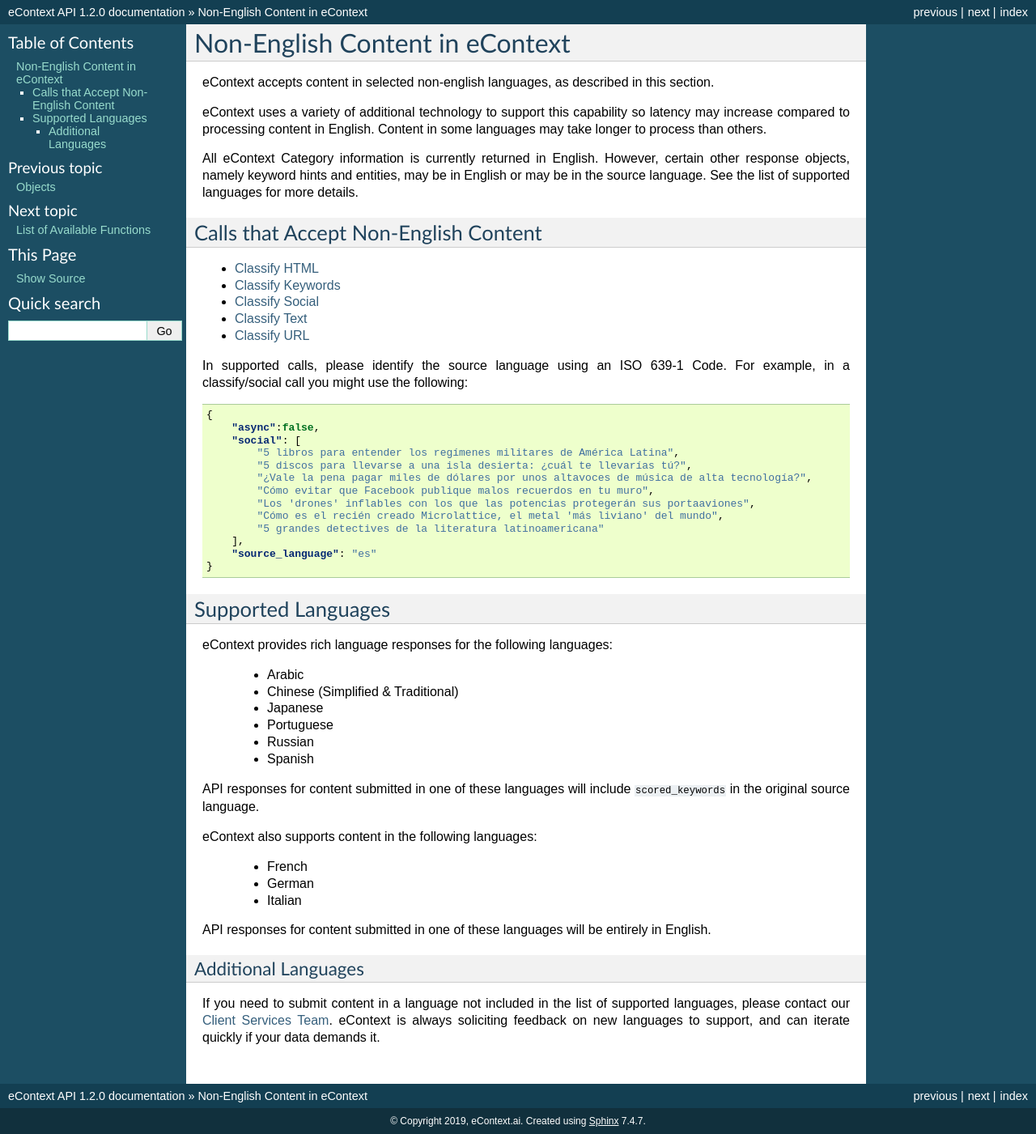
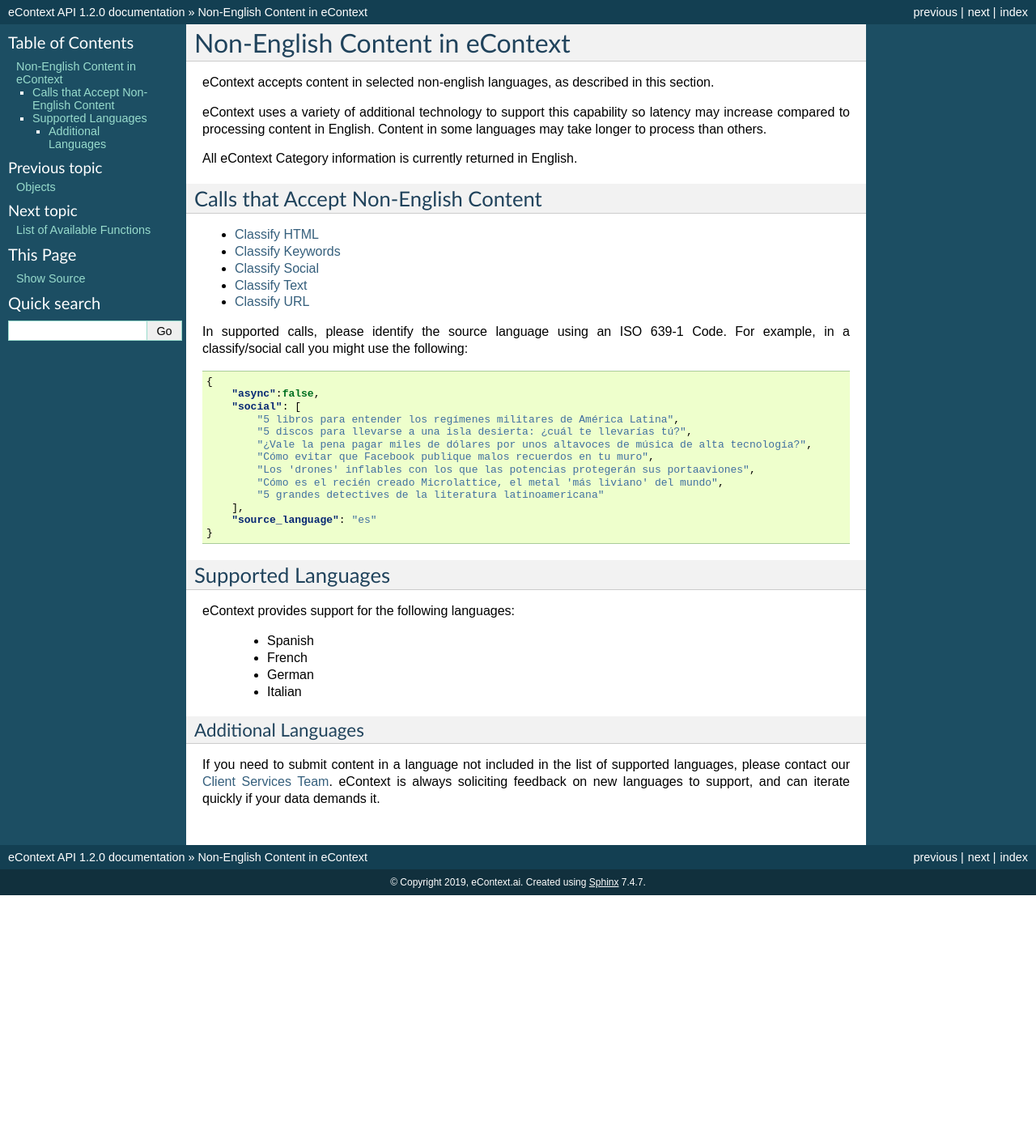
Before and after one commit to info-com/zenya-api-docs, a Sphinx documentation site: the page built from source/language-support.rst, in a window 1280 px wide. Shown: the whole page at 81% size. Built offline with Sphinx 7.4.7, drawn with Linux system fonts in a browser that asks for light colours; after the commit the page ends 1106 px from its top, so only the background shows below that.

Commit message:
Update language-support.rst

```diff
--- a/source/language-support.rst
+++ b/source/language-support.rst
@@ -5,7 +5,7 @@
 
 eContext uses a variety of additional technology to support this capability so latency may increase compared to processing content in English. Content in some languages may take longer to process than others.
 
-All eContext Category information is currently returned in English.  However, certain other response objects, namely keyword hints and entities, may be in English or may be in the source language. See the list of supported languages for more details.
+All eContext Category information is currently returned in English.
 
 
 Calls that Accept Non-English Content
@@ -25,24 +25,12 @@
 Supported Languages
 -------------------
 
-eContext provides rich language responses for the following languages:
+eContext provides support for the following languages:
 
-    * Arabic
-    * Chinese (Simplified & Traditional)
-    * Japanese
-    * Portuguese
-    * Russian
     * Spanish
-
-API responses for content submitted in one of these languages will include ``scored_keywords`` in the original source language.
-
-eContext also supports content in the following languages:
-
     * French
     * German
     * Italian
-
-API responses for content submitted in one of these languages will be entirely in English.
 
 Additional Languages
 ^^^^^^^^^^^^^^^^^^^^
```
